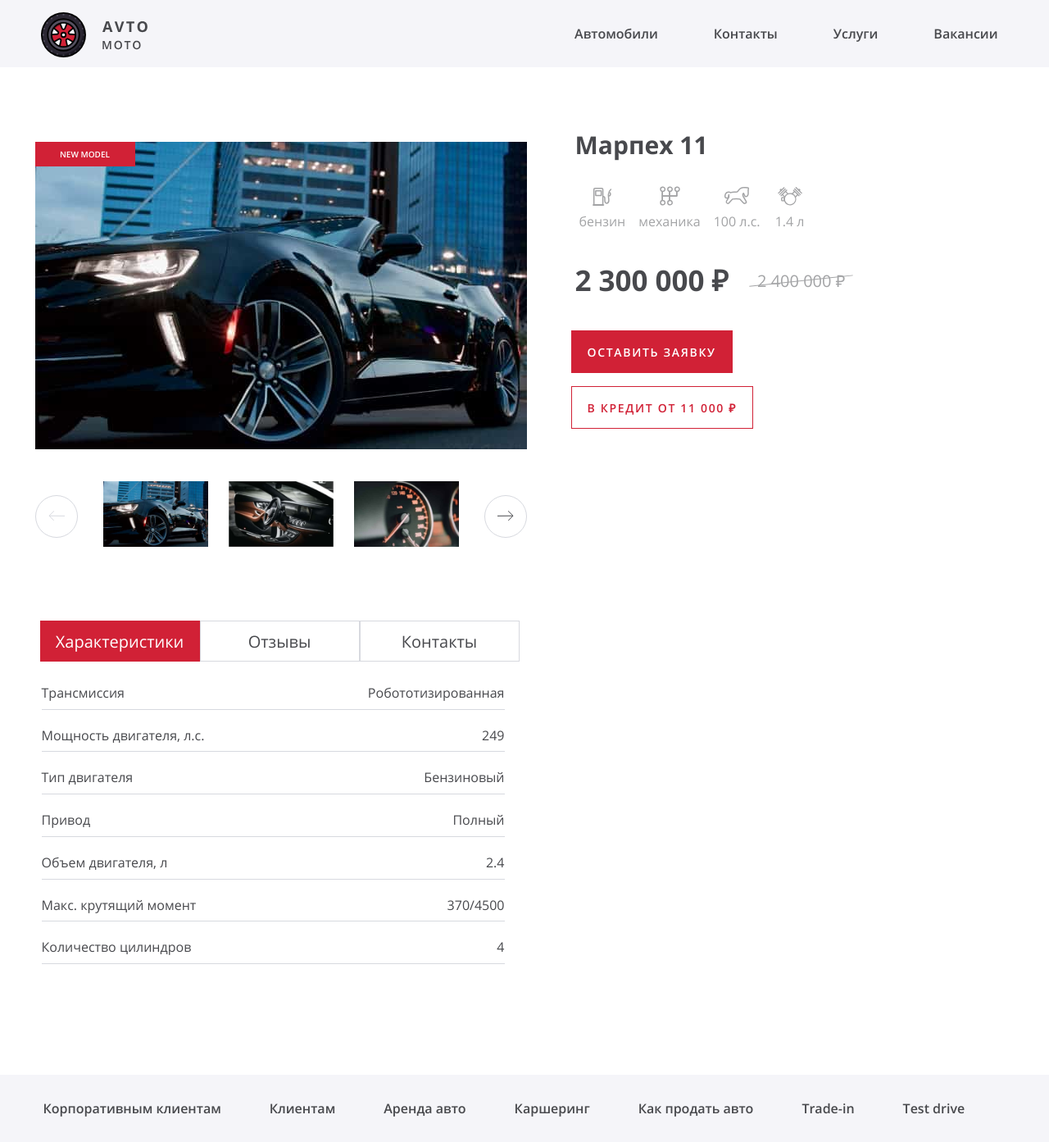
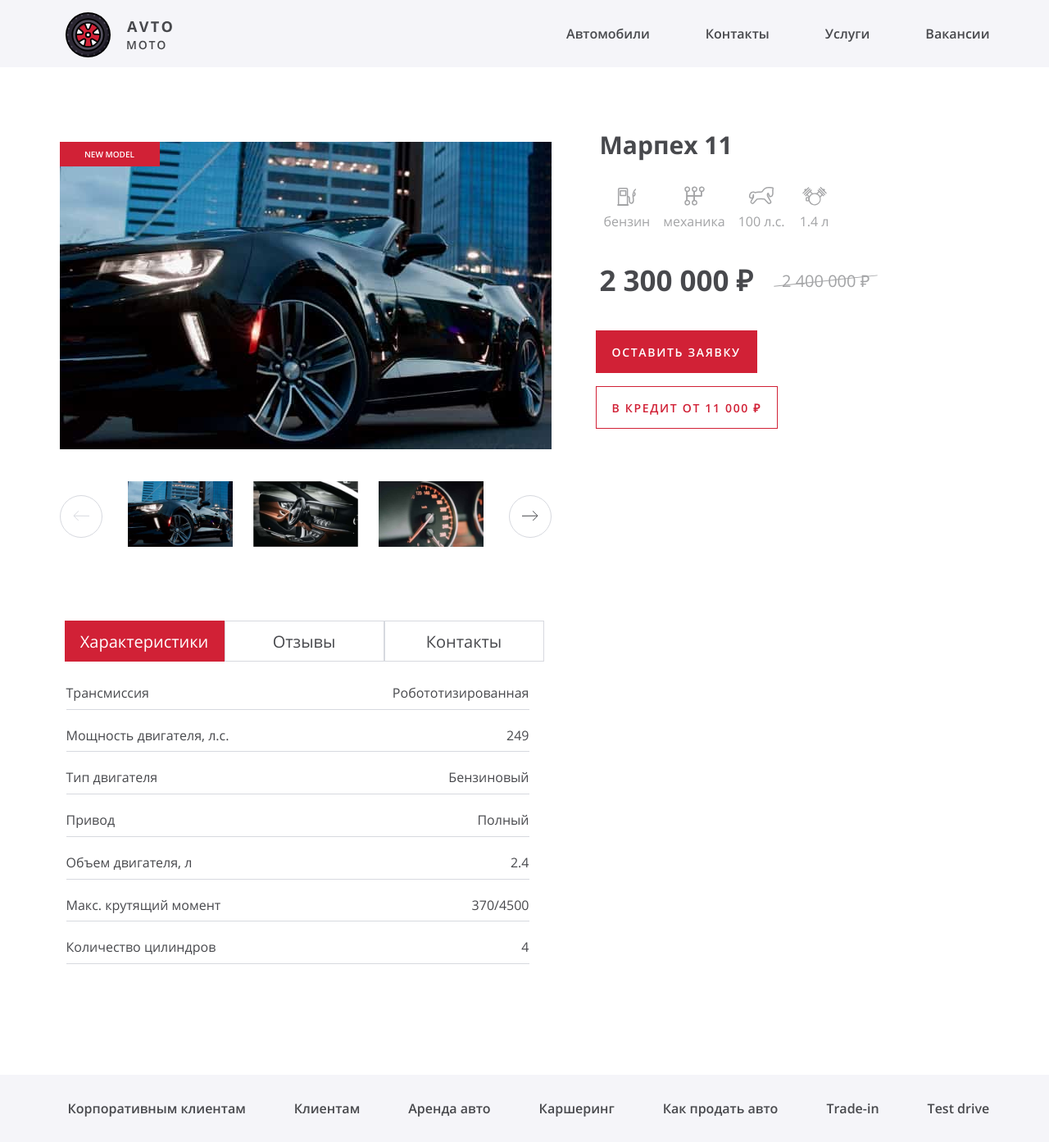
Before and after one commit to VioletNeon/avto-moto-kulikovvr, a React (Create React App) app: page / in a window 1280 px wide. Shown: the whole page at 82% size. Built offline with nearby package versions, Linux system fonts and the light colour scheme; a web font is replaced by a local one.

Commit message:
Исправил баги после второго ретеста

```diff
--- a/public/sass/blocks/footer-blocks/page-footer.scss
+++ b/public/sass/blocks/footer-blocks/page-footer.scss
@@ -7,9 +7,9 @@
 
 .page-footer__wrapper {
   margin: 0 auto;
-  min-width: 1024px;
-  max-width: 1215px;
-  padding: 0 30px 0 10px;
+  min-width: 1004px;
+  max-width: 1155px;
+  padding: 0 10px 0 10px;
 }
 
 .page-footer__nav-list {
--- a/public/sass/blocks/header-blocks/page-header.scss
+++ b/public/sass/blocks/header-blocks/page-header.scss
@@ -7,11 +7,11 @@
 
 .page-header__wrapper {
   display: flex;
-  max-width: 1215px;
-  min-width: 1024px;
+  min-width: 1004px;
+  max-width: 1155px;
   justify-content: space-between;
   margin: 0 auto;
-  padding: 0 30px 0 10px;
+  padding: 0 10px 0 10px;
   column-gap: 70px;
 }
 
--- a/public/sass/blocks/main-content-blocks/page-main.scss
+++ b/public/sass/blocks/main-content-blocks/page-main.scss
@@ -8,8 +8,8 @@
   grid-template-columns: min-content 1fr;
   grid-template-rows: min-content min-content;
   column-gap: 54px;
-  max-width: 1215px;
-  min-width: 1024px;
+  min-width: 1004px;
+  max-width: 1155px;
   margin: 0 auto;
-  padding: 0 30px 0 10px;
+  padding: 0 10px 0 10px;
 }
```
Also changed, not shown: package.json (+9 -4 lines).
